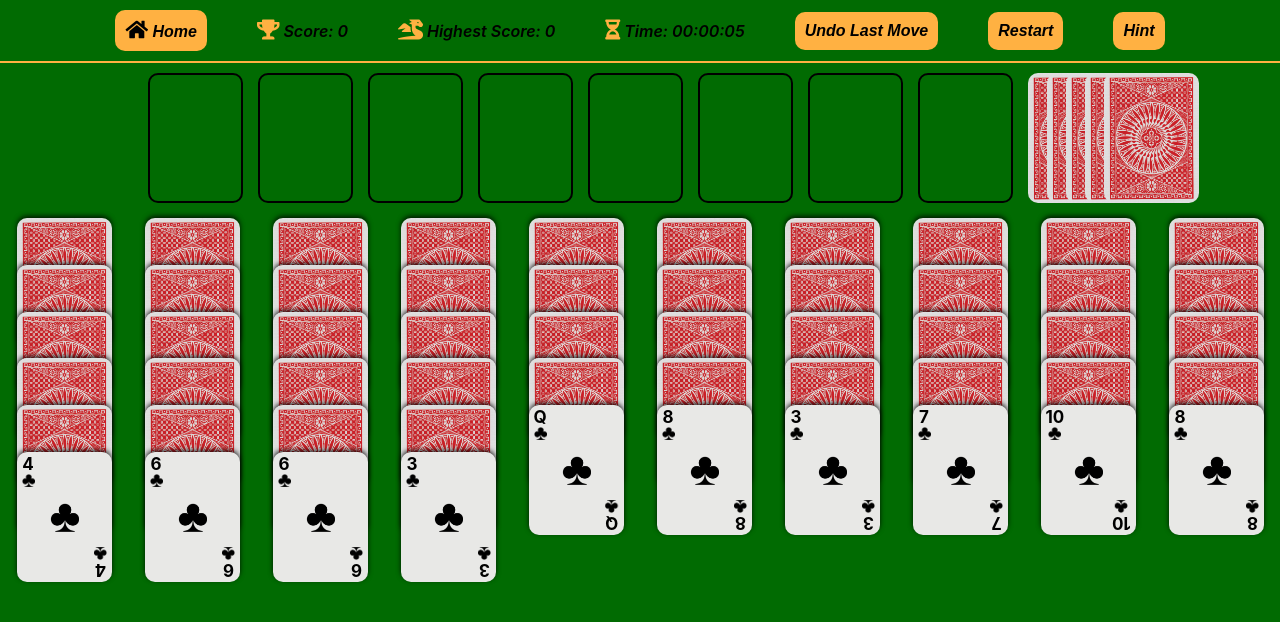
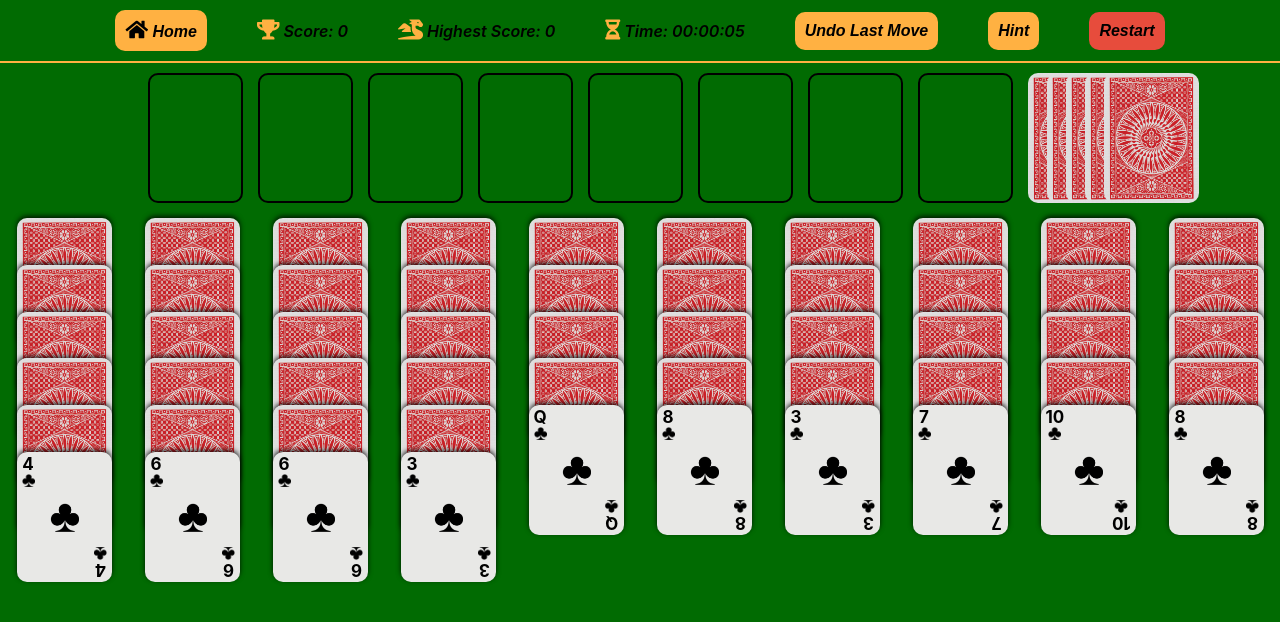
Before and after one commit to gizayeroglu/Trendyol-Bootcamp-Final-Project, a React (Create React App) app in the folder spider-solitaire/: page /play in a window 1280 px wide. Shown: the top 622 px of the page. Built offline with nearby package versions, Linux system fonts and the light colour scheme.

Commit message:
minor changes in design

```diff
--- a/spider-solitaire/src/pages/GamePage/GamePage.css
+++ b/spider-solitaire/src/pages/GamePage/GamePage.css
@@ -2,6 +2,7 @@
   --blackColor:#000;
   --primaryYellowColor: #ffb142;
   --white: #e8e8e6;
+  --red: #e74c3c;
 }
 
 .game-area-container {
@@ -49,12 +50,23 @@
   gap: 50px;
 }
 .undo-move-button,
-.refresh-page-button,
 .hint-button {
   border-radius: 10px;
   color: var(--blackColor);
   padding:10px;
   background-color: var(--primaryYellowColor);
+  border: none;
+  outline: none;
+  cursor: pointer;
+  font-weight: 600;
+  font-size: 16px;
+  font-style: italic;
+}
+.refresh-page-button {
+  border-radius: 10px;
+  color: var(--blackColor);
+  padding:10px;
+  background-color: var(--red);
   border: none;
   outline: none;
   cursor: pointer;
@@ -174,3 +186,7 @@
     margin-left: 50px;
   }
 }
+
+.deneme{
+  background-color:aqua;
+}
--- a/spider-solitaire/src/pages/GamePage/GamePage.js
+++ b/spider-solitaire/src/pages/GamePage/GamePage.js
@@ -189,8 +189,8 @@ function GamePage() {
           <i className='fas fa-hourglass-half'></i> <TimeUpCounter />
         </span>
         <button className='undo-move-button' onClick={handleTakeBackCardMove}>Undo Last Move</button>
+        <button className='hint-button' onClick={handleHint}>Hint</button>
         <button className='refresh-page-button' onClick={() => window.location.reload(false)}>Restart</button>
-        <button className='hint-button' onClick={handleHint}>Hint</button>
       </div>
       <div className='game-area-top-containers'>
          {gameScore >= 300 ? <Card isOpen='true' symbol='K' /> : <div className='game-completed-card-area'></div>}
```
Also changed, not shown: 1 other file (tests, documents, lock files or other folders).
